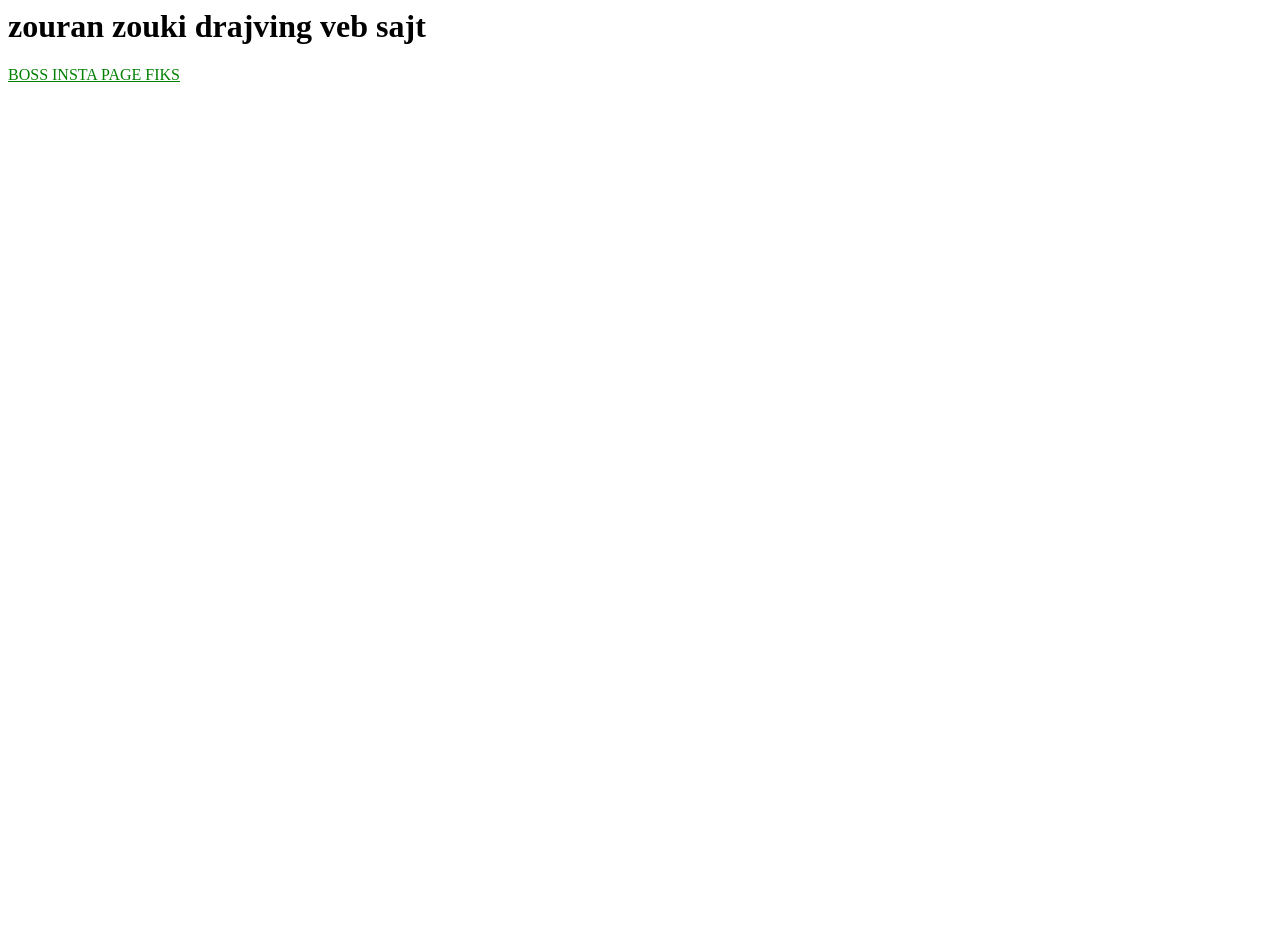
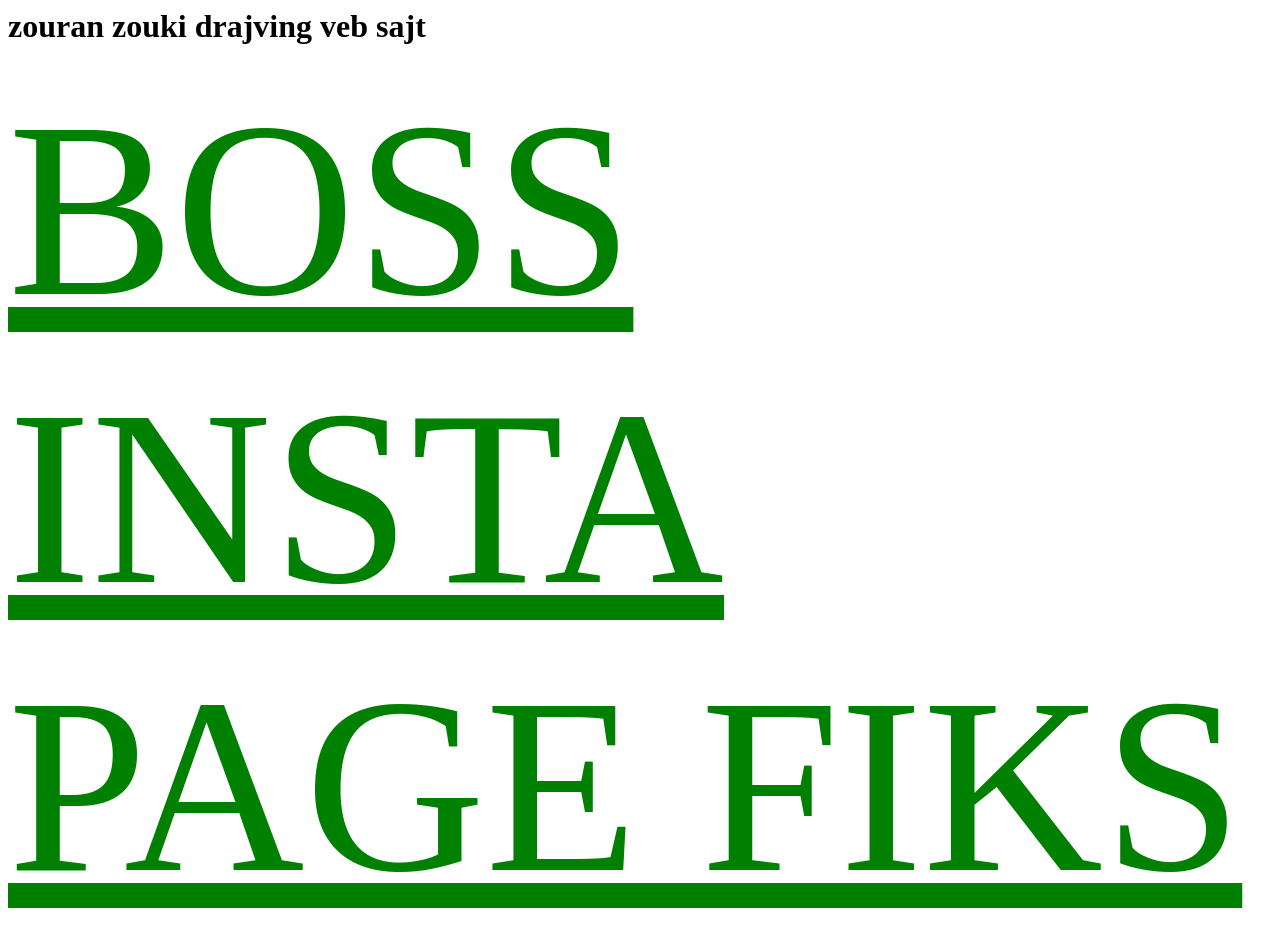
Before and after one commit to ristosk11/zokidriving, a plain HTML site: page index.html in a window 1280 px wide. Before the commit the page ends 800 px from the top, so only its background shows below. Drawn offline with Linux system fonts and the light colour scheme.

Commit message:
insta big

```diff
--- a/index.html
+++ b/index.html
@@ -1,2 +1,2 @@
 <h1>zouran zouki drajving veb sajt</h1>
-<a href="https://www.instagram.com/bobi.nic/" style="size:250px; color:green;">BOSS INSTA PAGE FIKS</a>
+<a href="https://www.instagram.com/bobi.nic/" style="font-size:250px; color:green;">BOSS INSTA PAGE FIKS</a>
```
